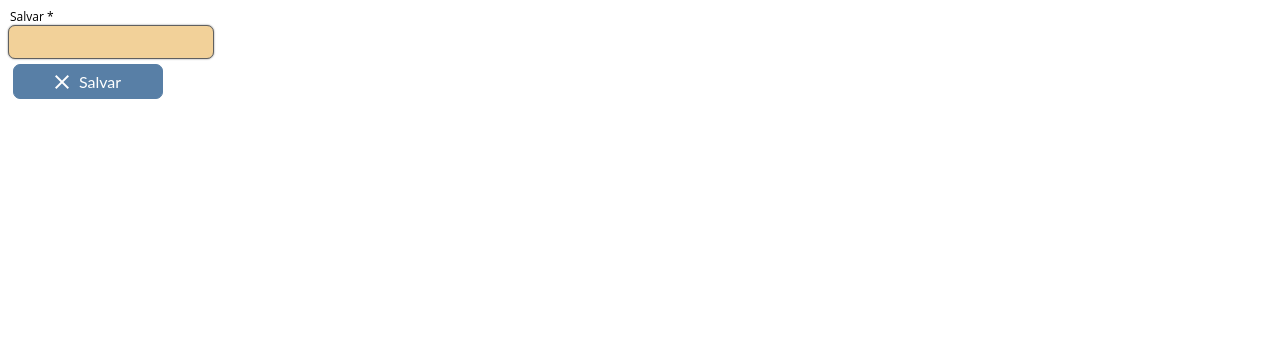
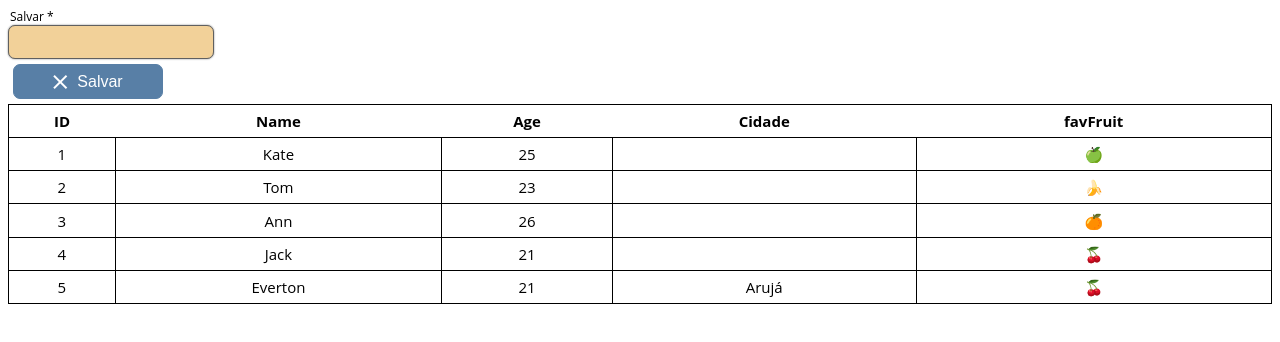
Before and after one commit to evertonjacksondev/app-em-gestao-e-recebimento, a React (Create React App) app: page /teste in a window 1280 px wide. Shown: the top 342 px of the page. Built offline with nearby package versions, Linux system fonts and the light colour scheme.

Commit message:
create component table

```diff
--- a/src/Components/DesignSystem/Button.js
+++ b/src/Components/DesignSystem/Button.js
@@ -13,7 +13,6 @@ const Button = (props) => {
     margin:5px;
     height: 35px;
     font-size: 16px;
-    font-family: "Lato", sans-serif;
     display: flex;
     align-items: center;
     justify-content: center;
--- a/src/Components/DesignSystem/Table.js
+++ b/src/Components/DesignSystem/Table.js
@@ -1,8 +1,58 @@
 import React from 'react'
+import styled from 'styled-components'
 
-const Table = props => {
-  const { data } = props
-  return <div>Table</div>
+const Table = ({ id, columns, data }) => {
+  const Table = styled.table`
+    border: 1px solid black;
+    width: 100%;
+    height: 200px;
+    border-collapse: collapse;
+  `
+  const TableHeader = styled.th`
+    border: '1px solid black';
+  `
+  const TableData = styled.td`
+    border: 1px solid black;
+    text-align: center;
+    :hover {
+      box-shadow: 0 0 10px #808080;
+    }
+  `
+
+  columns = [
+    { path: 'id', name: 'ID' },
+    { path: 'name', name: 'Name' },
+    { path: 'age', name: 'Age' },
+    { path: 'city', name: 'Cidade' },
+    { path: 'favFruit', name: 'favFruit' }
+  ]
+
+  data = [
+    { id: 1, name: 'Kate', age: 25, favFruit: '🍏' },
+    { id: 2, name: 'Tom', age: 23, favFruit: '🍌' },
+    { id: 3, name: 'Ann', age: 26, favFruit: '🍊' },
+    { id: 4, name: 'Jack', age: 21, favFruit: '🍒' },
+    { id: 5, name: 'Everton', age: 21,city:'Arujá', favFruit: '🍒' }
+  ]
+
+  return (
+    <Table>
+      <tbody>
+        <tr>
+          {columns.map(({ path, name }) => (
+            <TableHeader key={path}>{name}</TableHeader>
+          ))}
+        </tr>
+        {data.map(rowData => (
+          <tr key={rowData['id']}>
+            {columns.map(({ path }) => (
+              <TableData key={path}>{rowData[path]}</TableData>
+            ))}
+          </tr>
+        ))}
+      </tbody>
+    </Table>
+  )
 }
 
 export default Table
--- a/src/Components/DesignSystem/TextField.js
+++ b/src/Components/DesignSystem/TextField.js
@@ -17,7 +17,7 @@ const TextField = (props) => {
     border-radius: 7px;
     width: 200px;
     height: 30px;
-    font-size: 14px;
+    font-size: 12px;
     box-shadow: 0 0 2px #808080;
   `;
 
--- a/src/Routes/Routes.js
+++ b/src/Routes/Routes.js
@@ -2,6 +2,7 @@ import React from "react";
 import { Fragment } from "react";
 import { Route, Routes } from "react-router-dom";
 import Button from "../Components/DesignSystem/Button";
+import Table from "../Components/DesignSystem/Table";
 import TextField from "../Components/DesignSystem/TextField";
 import Home from "../Pages/Home/Home";
 import PackingDetails from "../Pages/Packings/PackingDetails";
@@ -13,7 +14,7 @@ const AppRoute = () => {
   return (
     <Fragment>
       <Routes>
-        <Route path="/teste" element={<><TextField /><Button></Button></>} />
+        <Route path="/teste" element={<><TextField /><Button></Button><Table></Table></>} />
         <Route path="/home" element={<Home />} />
         <Route path="/encomenda" element={<PackingPage />} />
         <Route path="/encomenda/:id" element={<PackingDetails />} />
```
